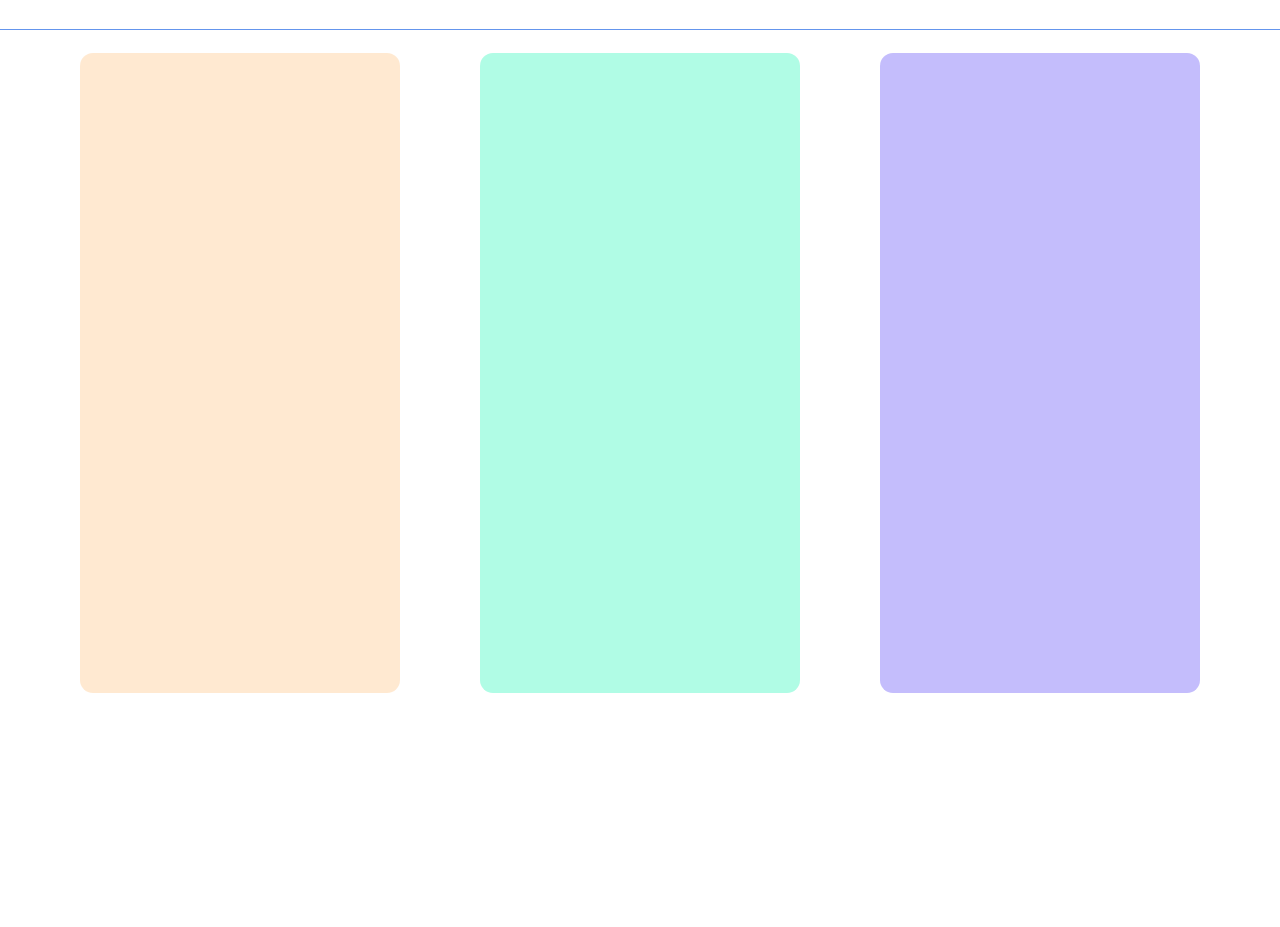
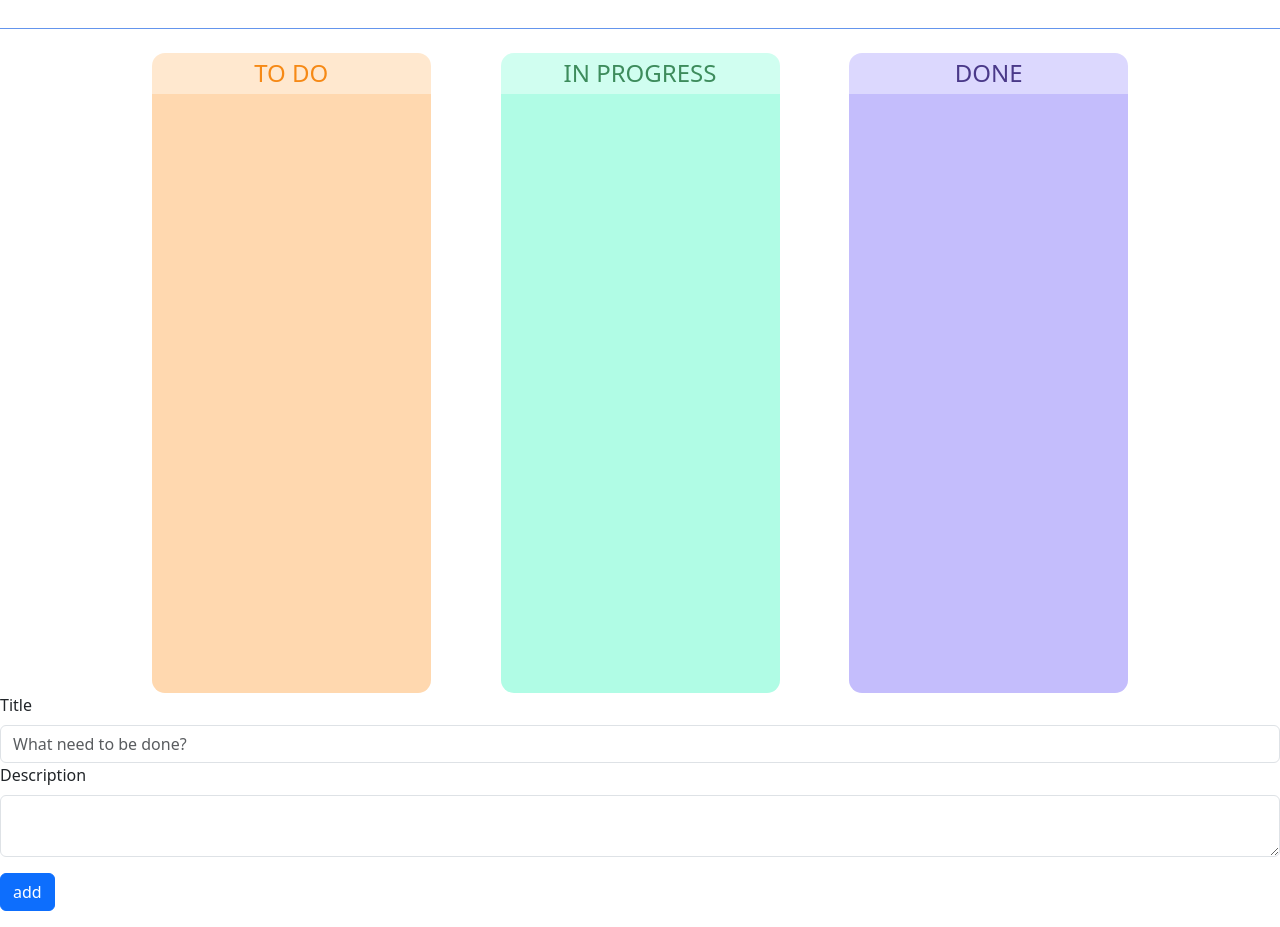
Before and after one commit to Abdo-esse/ESSEMCODIGNE, a plain HTML site: page index.html in a window 1280 px wide. Shown: the part 107-1034 px from the top of the page. Before the commit the page ends 800 px from the top, so only its background shows below. Drawn offline with nearby package versions, Linux system fonts and the light colour scheme.

Commit message:
j'ai termai es modiffication sur  partie de container en  html et css

```diff
--- a/asset/style/style.css
+++ b/asset/style/style.css
@@ -38,15 +38,22 @@ header {
 }
 .item {
   width: 25%;
-
+  text-align: center;
   border-radius: 13px;
 }
 .item1 {
-  background: #ffd8af92;
+  background: #ffd8af;
+  color: #f68915;
 }
 .item2 {
   background: #b0fce5;
+  color: #3d8c5c;
 }
 .item3 {
   background: #c4bdfc;
+  color: #4a3989;
 }
+.item h4 {
+  background-color: rgb(255, 255, 255, 0.4);
+  padding: 6px;
+}
--- a/index.html
+++ b/index.html
@@ -5,6 +5,10 @@
     <meta name="viewport" content="width=device-width, initial-scale=1.0">
     <title>ESSEMCODIGNE To Do list</title>
     <link rel="stylesheet" href="/asset/style/style.css">
+    <!-- Bootstrap CSS -->
+     <link href="https://cdn.jsdelivr.net/npm/bootstrap@5.3.3/dist/css/bootstrap.min.css" rel="stylesheet" integrity="sha384-QWTKZyjpPEjISv5WaRU9OFeRpok6YctnYmDr5pNlyT2bRjXh0JMhjY6hW+ALEwIH" crossorigin="anonymous">
+
+    <script src="https://cdn.jsdelivr.net/npm/bootstrap@5.3.3/dist/js/bootstrap.bundle.min.js" integrity="sha384-YvpcrYf0tY3lHB60NNkmXc5s9fDVZLESaAA55NDzOxhy9GkcIdslK1eN7N6jIeHz" crossorigin="anonymous"></script>
 </head>
 <body>
     <header>
@@ -14,9 +18,25 @@
         </div>
     </header>
     <div class="container">
-        <div class="item item1"></div>
-        <div class="item item2"></div>
-        <div class="item item3"></div>
+        <div class="item item1"><h4>TO DO</h4></div>
+        <div class="item item2"><h4>IN PROGRESS</h4></div>
+        <div class="item item3"><h4>DONE</h4></div>
     </div>
+
+     <div id="modal" >
+            <div class="mb-3">
+              <label for="title" class="form-label">Title</label>
+              <input type="text" class="form-control" id="title" placeholder="What need to be done?">
+
+            <div class="mb-3">
+              <label for="description" class="form-label">Description</label>
+
+              <textarea name="Description" class="form-control" id="description"></textarea>
+            </div>
+
+            <button type="button" class="btn btn-primary">add</button>
+        </div>
+
+
 </body>
 </html>
```
